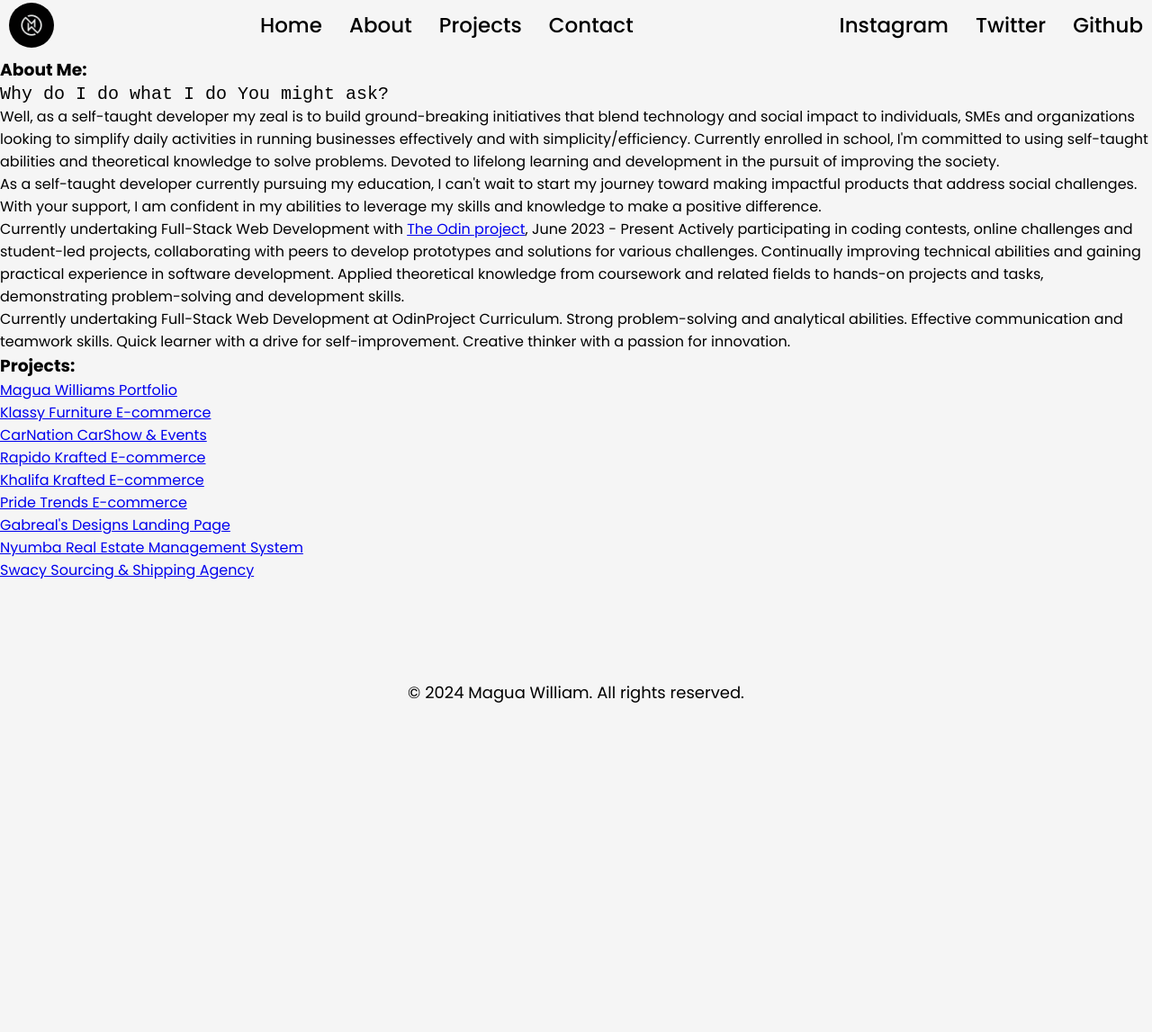
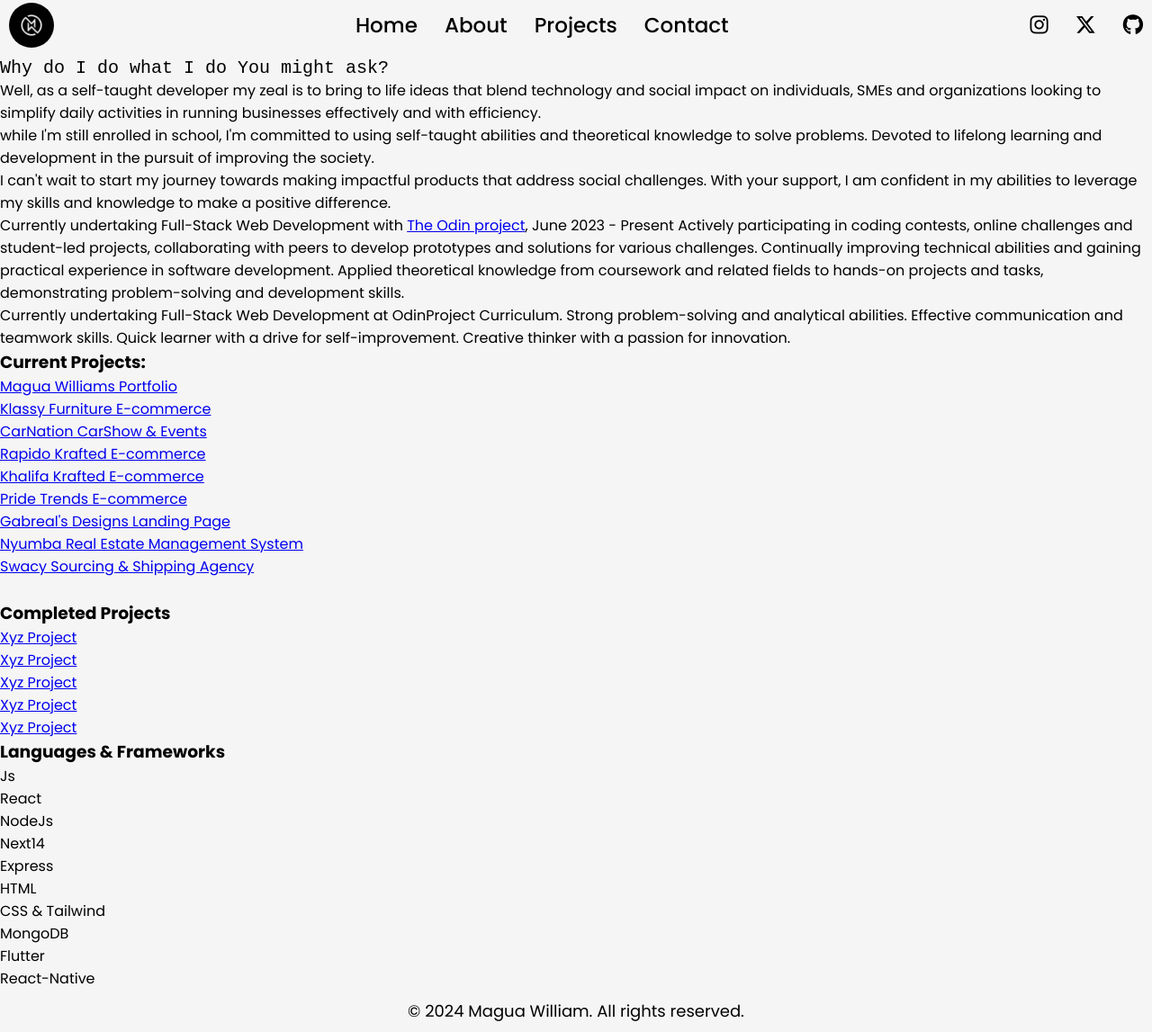
Before and after one commit to Magwar/WilliamPortfolio, a plain HTML site: page index.html in a window 1280 px wide. Shown: the part 7-1154 px from the top of the page at 90% size. Before the commit the page ends 800 px from the top, so only its background shows below. Drawn offline with Linux system fonts and the light colour scheme.

Commit message:
Improved the overall structure of the .index file for readability - Added social icons to the nav-bar - Added project sections -Added frameworks  and languages section

```diff
--- a/index.html
+++ b/index.html
@@ -5,6 +5,7 @@
     <meta charset="UTF-8">
     <meta name="viewport" content="width=device-width, initial-scale=1.0">
     <link rel="stylesheet" href="style.css">
+    <script src="https://kit.fontawesome.com/73dd3e0755.js" crossorigin="anonymous"></script>
     <title>Magua William | Web Developer</title>
 </head>
 
@@ -12,7 +13,7 @@
 
     <header>
         <nav class="navbar">
-            <img src="./images/logod.jpg" alt="Williams logo" class="img_logo">
+            <img src="./images/logod.jpg" alt="William's logo" class="img_logo">
             <ul class="nav_links">
                 <li><a href="#">Home</a></li>
                 <li><a href="#">About</a></li>
@@ -20,30 +21,33 @@
                 <li><a href="#">Contact</a></li>
             </ul>
             <ul class="socials">
-                <li><a href="#">Instagram</a></li>
-                <li><a href="#">Twitter</a></li>
-                <li><a href="#">Github</a></li>
+                <li><a href="#"><i class="fa-brands fa-instagram"></i></a></li>
+                <li><a href="#"><i class="fa-brands fa-x-twitter"></i></a></li>
+                <li><a href="#"><i class="fa-brands fa-github"></i></a></li>
             </ul>
         </nav>
     </header>
 
     <main>
-        <section>
-            <h3>About Me:</h3>
+        <section class="brief-summary">
+            <div class="intro">
                 <p>
-                <span class="query">
-                    Why do I do what I do You might ask?
-                </span>
+                    <span class="query">Why do I do what I do You might ask?</span>
                     <br>
-                Well, as a self-taught developer my zeal is to build ground-breaking initiatives that blend
-                technology and social impact to individuals, SMEs and organizations looking to simplify daily activities
+                    Well, as a self-taught developer my zeal is to bring to life ideas that blend
+                    technology and social impact on individuals, SMEs and organizations looking to simplify daily
+                    activities
                     in running
-                businesses effectively and with simplicity/efficiency. Currently enrolled in school, I'm committed to
+                    businesses effectively and with efficiency.
+                </p>
+
+            </div>
+            <p>while I'm still enrolled in school, I'm committed
+                to
                 using self-taught abilities and theoretical knowledge to solve
-                problems. Devoted to lifelong learning and development in the pursuit of improving the society.
-            </p>
+                problems. Devoted to lifelong learning and development in the pursuit of improving the society.</p>
             <p>
-                As a self-taught developer currently pursuing my education, I can't wait to start my journey toward
+                I can't wait to start my journey towards
                 making impactful
                 products that address social challenges. With your support, I am confident in my abilities to leverage
                 my
@@ -68,8 +72,9 @@
                 Creative thinker with a passion for innovation.
             </p>
         </section>
-        <section>
-            <h3>Projects:</h3>
+        <section id="projects" class="projects">
+            <section class="current-projects">
+                <h3>Current Projects:</h3>
                 <ul>
                     <li><a href="#">Magua Williams Portfolio</a></li>
                     <li><a href="#">Klassy Furniture E-commerce</a></li>
@@ -82,6 +87,34 @@
                     <li><a href="#">Swacy Sourcing & Shipping Agency</a></li>
                     <li></li>
                 </ul>
+
+            </section>
+            <section class="completed-projects">
+                <h3>Completed Projects</h3>
+                <ul>
+                    <li><a href="#">Xyz Project</a></li>
+                    <li><a href="#">Xyz Project</a></li>
+                    <li><a href="#">Xyz Project</a></li>
+                    <li><a href="#">Xyz Project</a></li>
+                    <li><a href="#">Xyz Project</a></li>
+                </ul>
+
+            </section>
+            <section class="languages">
+                <h3>Languages & Frameworks</h3>
+                <ul class="">
+                    <li>Js</li>
+                    <li>React</li>
+                    <li>NodeJs</li>
+                    <li>Next14</li>
+                    <li>Express</li>
+                    <li>HTML</li>
+                    <li>CSS & Tailwind</li>
+                    <li>MongoDB</li>
+                    <li>Flutter</li>
+                    <li>React-Native</li>
+                </ul>
+            </section>
         </section>
     </main>
 
```
Lines whose indentation alone changed are shown as unchanged.
